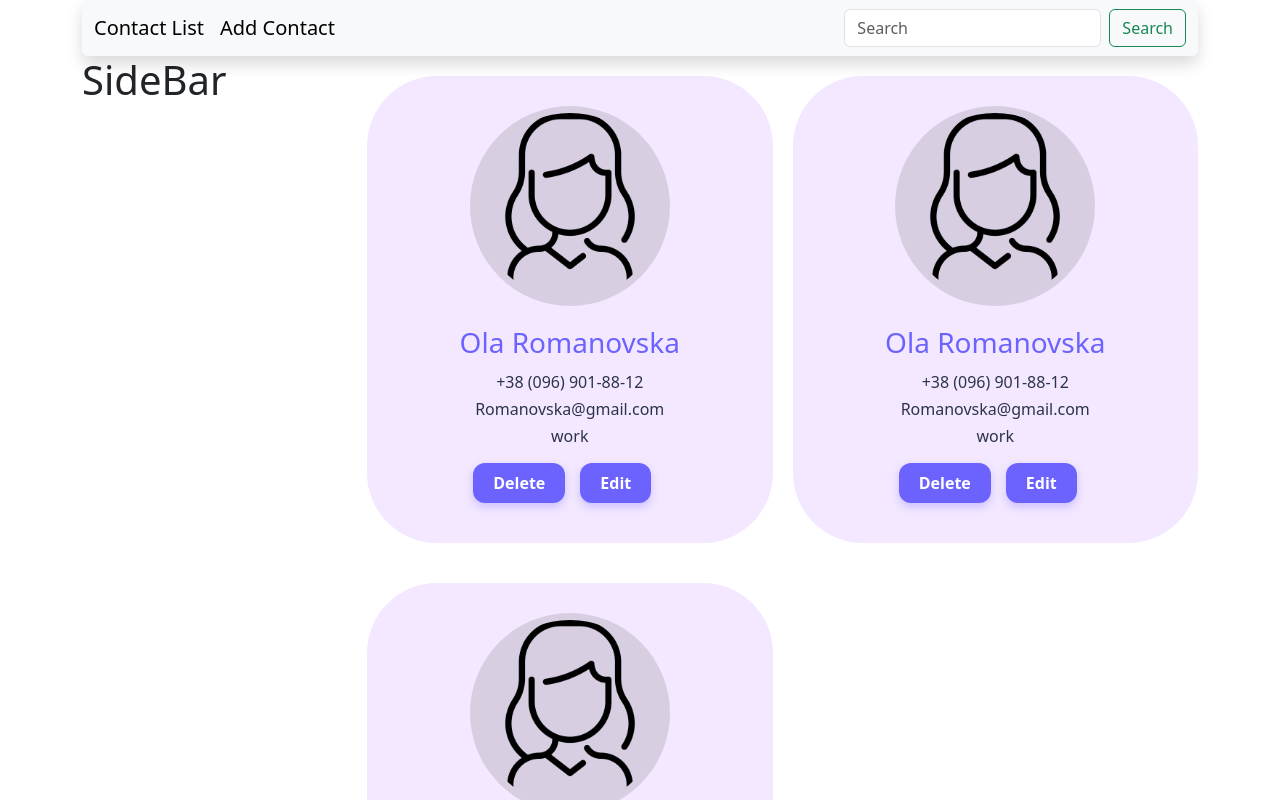
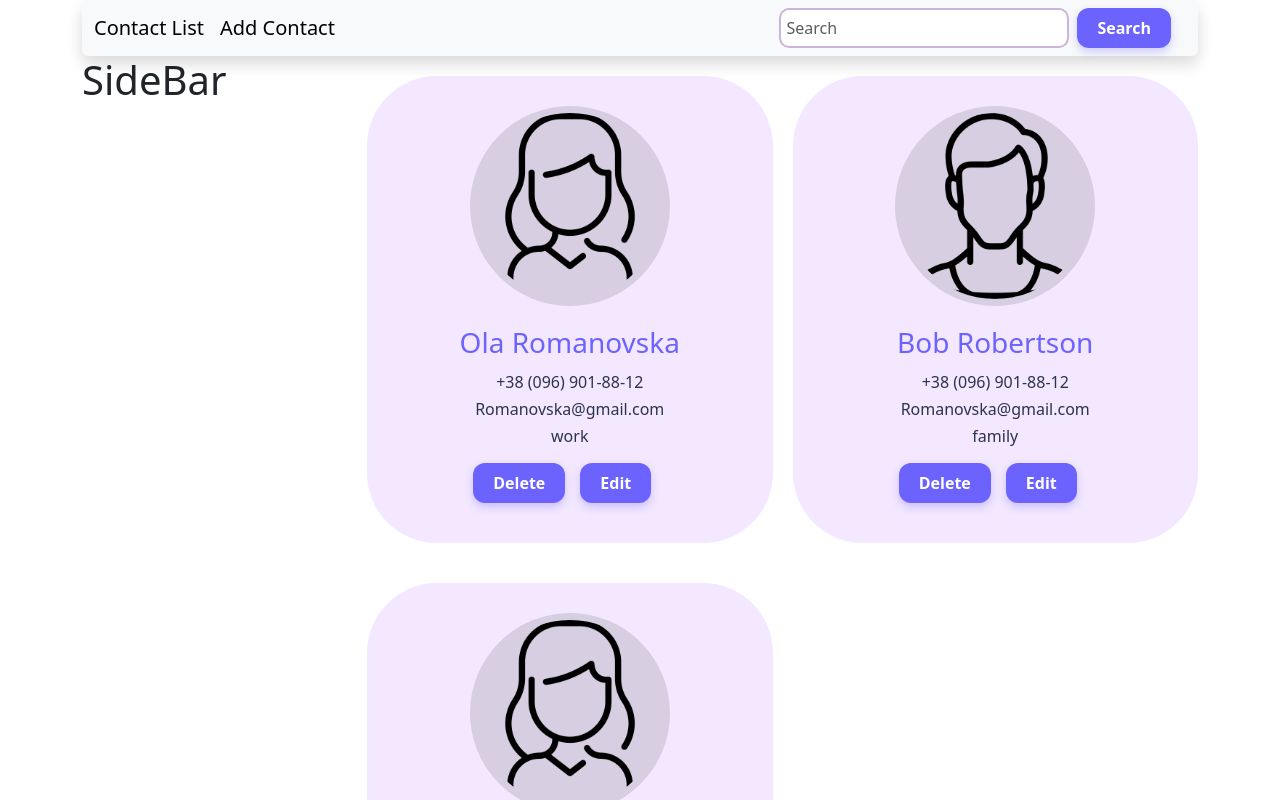
Before and after one commit to Ola1nfo/ContactList, a React (Vite) app: page / in a window 1280 px wide. Shown: the top 800 px of the page. Built offline with nearby package versions, Linux system fonts and the light colour scheme.

Commit message:
work from header

```diff
--- a/src/App.jsx
+++ b/src/App.jsx
@@ -25,13 +25,13 @@ function App() {
       },
       {
         id: 'fcf0414f-add4-4891-8651-70139611d246',
-        firstName: 'Ola',
-        lastName: 'Romanovska',
+        firstName: 'Bob',
+        lastName: 'Robertson',
         phone: '+38 (096) 901-88-12',
         email: 'Romanovska@gmail.com',
         avatar: 5,
-        gender: 'women',
-        status: 'work',
+        gender: 'men',
+        status: 'family',
         favorite: 'true'
       },
       {
--- a/src/components/Header/Header.jsx
+++ b/src/components/Header/Header.jsx
@@ -1,4 +1,5 @@
 import { Link } from "react-router";
+import './Header.scss'
 
 export default function Header() {
     return(
@@ -18,7 +19,7 @@ export default function Header() {
 
                             <form className="d-flex" role="search">
                                 <input className="form-control me-2" type="search" placeholder="Search" aria-label="Search"/>
-                                <button className="btn btn-outline-success" type="submit">Search</button>
+                                <button className="searchBtn" type="submit">Search</button>
                             </form>
                         </div>
                     </nav>
--- /dev/null
+++ b/src/components/Header/Header.scss
@@ -0,0 +1,33 @@
+.searchBtn{
+    display: inline-block;
+    margin-right: 15px;
+    padding: 8px 20px;
+    background-color: #6c63ff;
+    color: white;
+    font-weight: bold;
+    border: none;
+    border-radius: 12px;
+    cursor: pointer;
+    box-shadow: 0 4px 8px rgba(108, 99, 255, 0.3);
+    transition: background-color 0.3s ease, transform 0.2s ease, box-shadow 0.3s ease;
+
+     &:hover {
+        background-color: #8477ff;
+        transform: scale(1.05);
+        box-shadow: 0 6px 12px rgba(108, 99, 255, 0.4);
+    }
+}
+
+.form-control{
+    border-radius: 10px;
+    border: 2px solid #cdb4db;
+    background-color: #fff;
+    padding: 5px;
+    padding-right: 50px;
+}
+
+.form-control:focus {
+    border-color: #ffc8dd;
+    outline: none;
+    box-shadow: 0 0 8px rgba(255, 200, 221, 0.5);
+}
```
